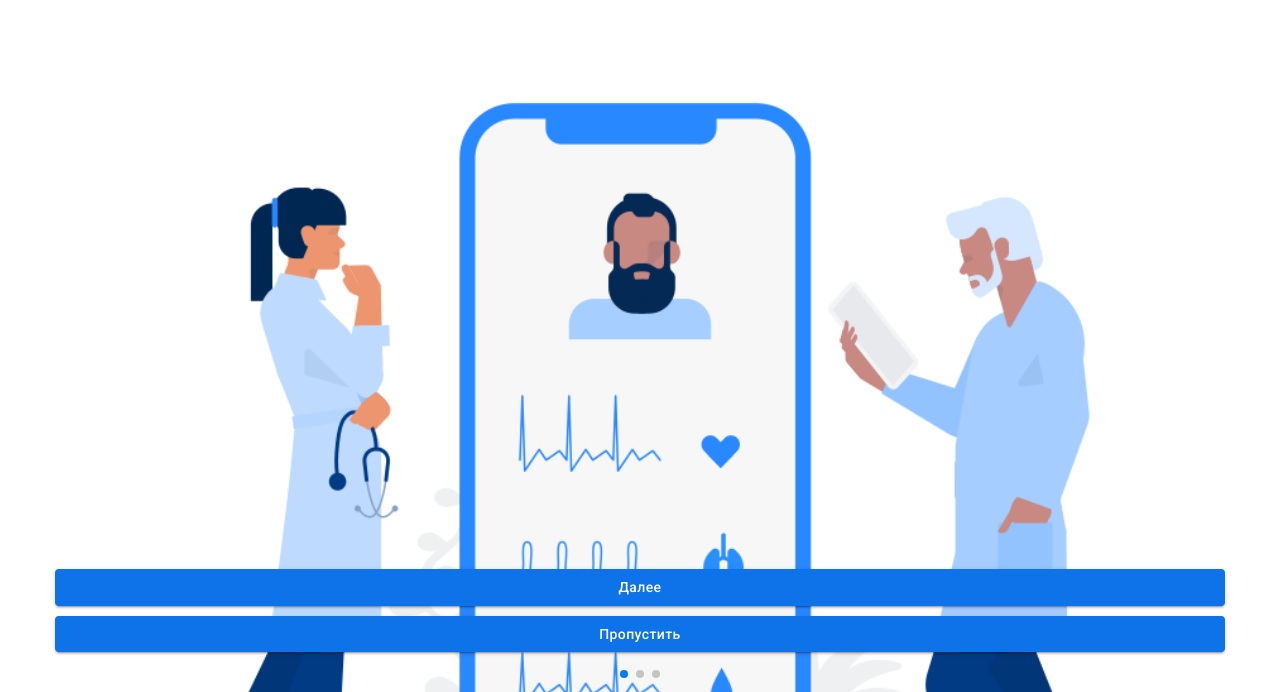
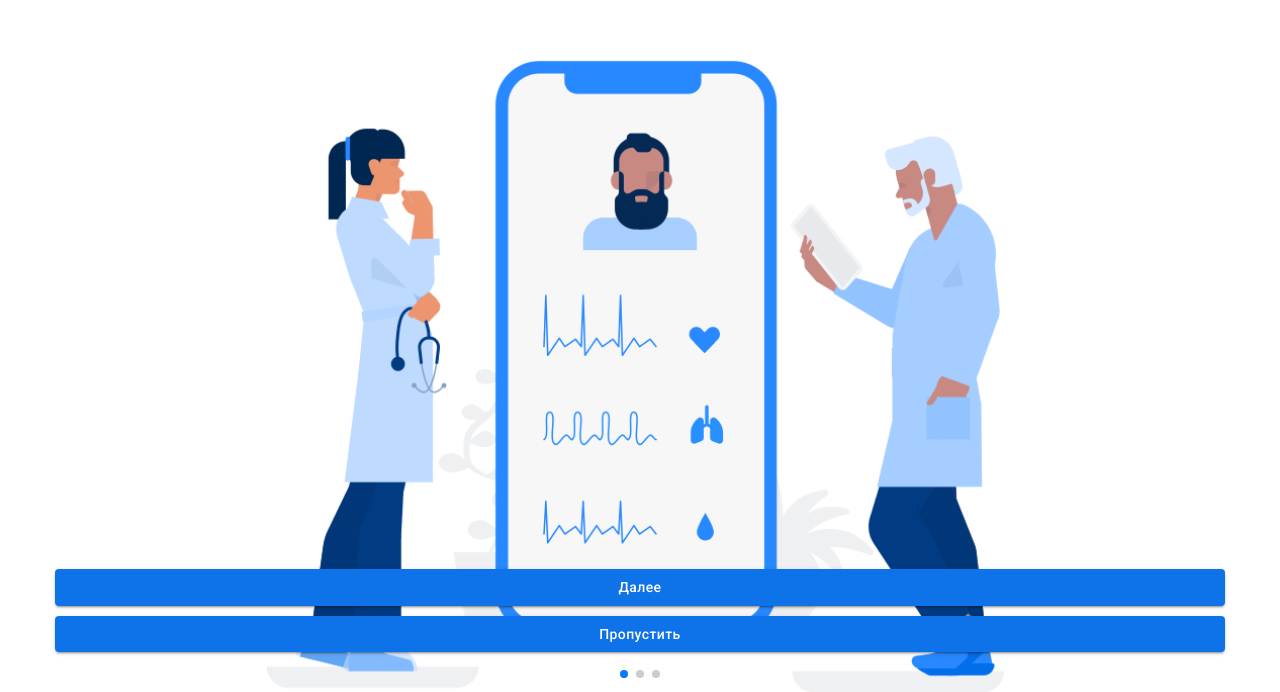
Before and after one commit to qubantech/gamma-seven, a React (Create React App) app: page /welcome in a window 1280 px wide. Shown: the part 108-800 px from the top of the page. Built offline with nearby package versions, Linux system fonts and the light colour scheme; a web font is replaced by a local one.

Commit message:
well cum 2

```diff
--- a/src/modules/welcome.module/welcome.module.tsx
+++ b/src/modules/welcome.module/welcome.module.tsx
@@ -30,7 +30,9 @@ const WelcomeModule = () => {
         //менять высоту через css(!)
         <Container sx={{position:"relative"}} className={"height-nav"}>
             <Stack direction={ "column" } height={ "90vh" }>
-                    <img style={{ width:"100%"}} src={welcome1}/>
+                <Stack alignItems={"center"}>
+                    <img style={{ width:"80%"}} src={welcome1}/>
+                </Stack>
                     <Typography align={"center"} variant={"h5"} fontWeight={ 700 } sx={{mb: "15px"}}>Добро пожаловать!</Typography>
                     <Typography sx={{mb: "140px"}} align={"center"} variant={"body1"}>Посредством нашего сервиса Вы сможете внести вклад в повышение качества медицины </Typography>
                 <Stack sx={{position:"absolute", bottom:"40px", left:"0px", right:"0px"}}>
@@ -45,7 +47,7 @@ const WelcomeModule = () => {
 
         <Container sx={{position:"relative"}} className={"height-nav"}>
             <Stack direction={ "column" } height={ "90vh" }>
-                <img style={{paddingTop:"100px", width:"100%"}} src={welcome2}/>
+                <img style={{width:"100%"}} src={welcome2}/>
                 <Typography align={"center"} variant={"h5"} fontWeight={ 700 } sx={{paddingTop:"40px",mb: "15px"}}>Где начинается будущее?</Typography>
                 <Typography sx={{mb: "50px"}} align={"center"} variant={"body1"}>В основе нашей работы роботизированный алгоритм, который позволяет ускорить обработку данных в 2 раза</Typography>
                 <Typography sx={{width:"100%"}} align={"center"} variant={"caption"}>*на основе внутренних исследований</Typography>
@@ -60,16 +62,17 @@ const WelcomeModule = () => {
 
         <Container sx={{position:"relative"}} className={"height-nav"}>
             <Stack direction={ "column" } height={ "90vh" }>
-                <img style={{paddingTop:"100px", width:"100%"}} src={welcome3}/>
+                <img style={{width:"100%"}} src={welcome3}/>
                 <Typography align={"center"} variant={"h5"} fontWeight={ 700 } sx={{paddingTop:"40px", mb: "15px"}}>Наша мотивация</Typography>
                 <Typography sx={{mb: "140px"}} align={"center"} variant={"body1"}>
                     С начала ухудшения эпидемиологической обстановки количество жалоб в мед. учреждения возросло,
                     а качество их обработки снизилось. Мы стремимся это изменить!
                 </Typography>
-
+                <Stack sx={{position:"absolute", bottom:"40px", left:"0px", right:"0px"}}>
                 <Button sx={{marginX:"15px", textTransform: "none"}} variant={"contained"} onClick={() => navigate("/profile")} >
                     Продолжить
                 </Button>
+                </Stack>
             </Stack>
         </Container>
     ]
```
